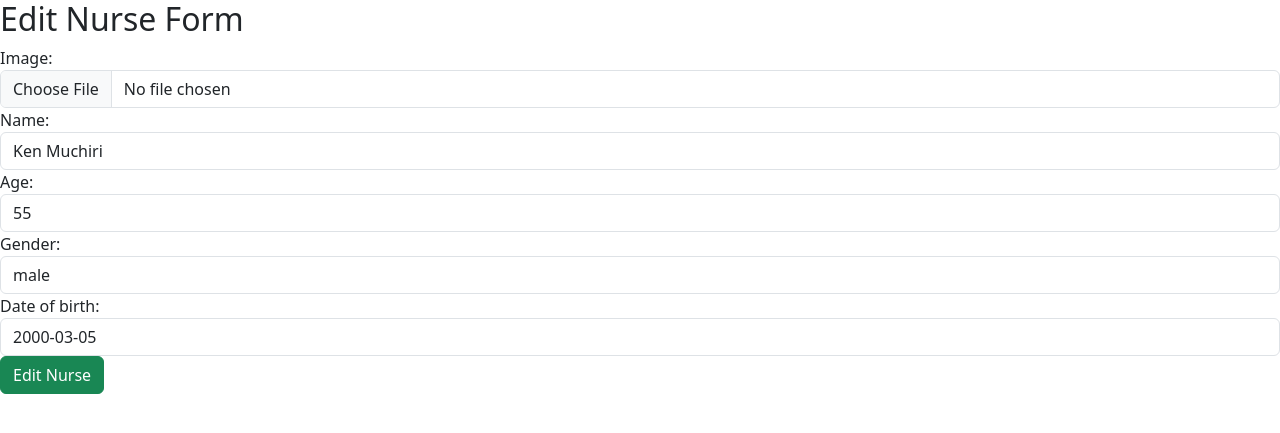
After one commit to Wayne14390/beforetrip, a Django app: page /nurse/editnurse/2/ in a window 1280 px wide. The commit adds this page. Shown: the top 433 px of the page. Run offline with Django 5.2, Linux system fonts and the light colour scheme; data comes from the database, SQL or seed files in the repository; both versions use the stored data as it was after the commit.

Commit message:
fifth commit

```diff
--- a/hospital/settings.py
+++ b/hospital/settings.py
@@ -120,6 +120,8 @@ STATIC_URL = 'static/'
 STATICFILES_DIRS = [
     BASE_DIR / 'static',
     ]
+MEDIA_URL = '/media/'
+MEDIA_ROOT = BASE_DIR / 'media'
 # Default primary key field type
 # https://docs.djangoproject.com/en/5.1/ref/settings/#default-auto-field
 
--- a/hospital/urls.py
+++ b/hospital/urls.py
@@ -14,11 +14,12 @@ Including another URLconf
     1. Import the include() function: from django.urls import include, path
     2. Add a URL to urlpatterns:  path('blog/', include('blog.urls'))
 """
+from django.conf import settings
+from django.conf.urls.static import static
 from django.contrib import admin
 from django.urls import path,include
 
 urlpatterns = [
     path('admin/', admin.site.urls),
     path('nurse/',include('nurse.urls')),
-
-]
+] + static(settings.MEDIA_URL, document_root=settings.MEDIA_ROOT)
--- a/nurse/forms.py
+++ b/nurse/forms.py
@@ -12,6 +12,12 @@ class NurseForm(forms.ModelForm):
             'age': forms.NumberInput(attrs={'class': 'form-control', 'placeholder':'Enter your age'}),
             'gender': forms.TextInput(attrs={'class': 'form-control', 'placeholder':'Enter your gender'}),
             'date_of_birth':forms.DateInput(attrs={'class': 'form-control', 'placeholder':'Enter your date of birth'}),
+            'image': forms.ClearableFileInput(
+                attrs={'class': 'form-control',
+                       'accept':'image/*',
+                       'title':'Select your image'
+                       }
+            ),
             }
 
 class MedicalRecordForm(forms.ModelForm):
--- a/nurse/models.py
+++ b/nurse/models.py
@@ -2,6 +2,7 @@ from django.db import models
 
 # Create your models here.
 class Nurse(models.Model):
+    image = models.ImageField(upload_to='nurse_images/',blank=True)
     name = models.CharField(max_length=20)
     age = models.IntegerField()
     gender = models.CharField(max_length=10)
--- /dev/null
+++ b/nurse/templates/editnurse.html
@@ -0,0 +1,10 @@
+{% extends "base.html" %}
+{% block title %}Nurse LIst{% endblock %}
+{% block content %}
+<h2>Edit Nurse Form</h2>
+<form action="" method="post">
+    {% csrf_token %}
+    {{ form }}
+    <button class="btn btn-success" >Edit Nurse</button>
+</form>
+{% endblock %}
--- a/nurse/templates/index.html
+++ b/nurse/templates/index.html
@@ -7,7 +7,7 @@
   <div class="col-md-4"></div>
   <div class="col-md-4">
     <h1>Add Nurse Form</h1>
-    <form action="" method="POST">
+    <form action="" method="POST" enctype="multipart/form-data">
        {% csrf_token %}
         {{ form1 }}
        <button type="submit" class="btn btn-success">ADD NURSE</button>
--- a/nurse/urls.py
+++ b/nurse/urls.py
@@ -23,6 +23,10 @@ urlpatterns = [
     path('index/', views.index, name='index'),
     path('medical/', views.medical, name='medical'),
     path('nurselist/', views.nurselist, name='nurselist'),
-    path('medicalrecordlist/', views.nurselist, name='medicalrecordlist'),
+    path('medicalrecordlist/', views.medicalrecordlist, name='medicalrecordlist'),
+    path('editnurse/<int:id>/', views.editnurse, name='editnurse'),
+    path('deletenurse/<int:id>/', views.deletenurse, name='deletenurse'),
+    path('editmedicalrecord/<int:id>/', views.editmedicalrecord, name='editmedicalrecord'),
+    path('deletemedicalrecord/<int:id>/', views.deletemedicalrecord, name='deletemedicalrecord'),
 
 ]
--- a/nurse/views.py
+++ b/nurse/views.py
@@ -1,4 +1,5 @@
-from django.shortcuts import render, redirect
+from django.contrib import messages
+from django.shortcuts import render, redirect, get_object_or_404
 
 from nurse.forms import NurseForm, MedicalRecordForm
 from nurse.models import Nurse, MedicalRecord
@@ -7,7 +8,7 @@ from nurse.models import Nurse, MedicalRecord
 # Create your views here.
 def index(request):
     if request.method == "POST":
-        form1 = NurseForm(request.POST)
+        form1 = NurseForm(request.POST, request.FILES)
         if form1.is_valid() :
             form1.save()
 
@@ -33,4 +34,40 @@ def nurselist(request):
 
 def medicalrecordlist(request):
     medicalrecords = MedicalRecord.objects.all()
-    return render(request, 'medicalrecords.html',{'medicalrecords': medicalrecords})
+    return render(request, 'medicalrecordlist.html',{'medicalrecords': medicalrecords})
+
+def editnurse(request, id):
+    nurse = get_object_or_404(Nurse ,id=id)
+    if request.method == "POST":
+        form = NurseForm(request.POST,instance=nurse)
+        if form.is_valid():
+           form.save()
+           return redirect('nurselist')
+    else:
+           form = NurseForm( instance=nurse)
+    return render(request, 'editnurse.html',{'form': form, 'nurse': nurse})
+def deletenurse(request, id):
+    nurse = get_object_or_404(Nurse ,id=id)
+    try:
+        nurse.delete()
+    except Exception as e:
+        messages.error(request,'Nurse not deleted')
+    return redirect('nurselist')
+
+def editmedicalrecord(request, id):
+    medicalrecord = get_object_or_404(MedicalRecord ,id=id)
+    if request.method == "POST":
+        form = MedicalRecordForm(request.POST,instance=medicalrecord)
+        if form.is_valid():
+           form.save()
+           return redirect('medicalrecordlist')
+    else:
+           form = MedicalRecordForm( instance=medicalrecord)
+    return render(request, 'editmedicalrecord.html',{'form': form, 'medicalrecord': medicalrecord})
+def deletemedicalrecord(request, id):
+    medicalrecord = get_object_or_404(Nurse ,id=id)
+    try:
+        medicalrecord.delete()
+    except Exception as e:
+        messages.error(request,'Record not deleted')
+    return redirect('medicalrecordlist')
```
Also changed, not shown: nurse/templates/editmedicalrecord.html (added, +10 -0 lines), nurse/templates/medicalrecordlist.html (+7 -5 lines), nurse/templates/nurselist.html (+13 -3 lines), db.sqlite3, media/nurse_images/eve3ovCf.jpeg (added), media/nurse_images/trees-273828_1280.jpg (added), nurse/migrations/0004_nurse_image.py (added), nurse_images/ai-generated-8578370_1280.png (added).
